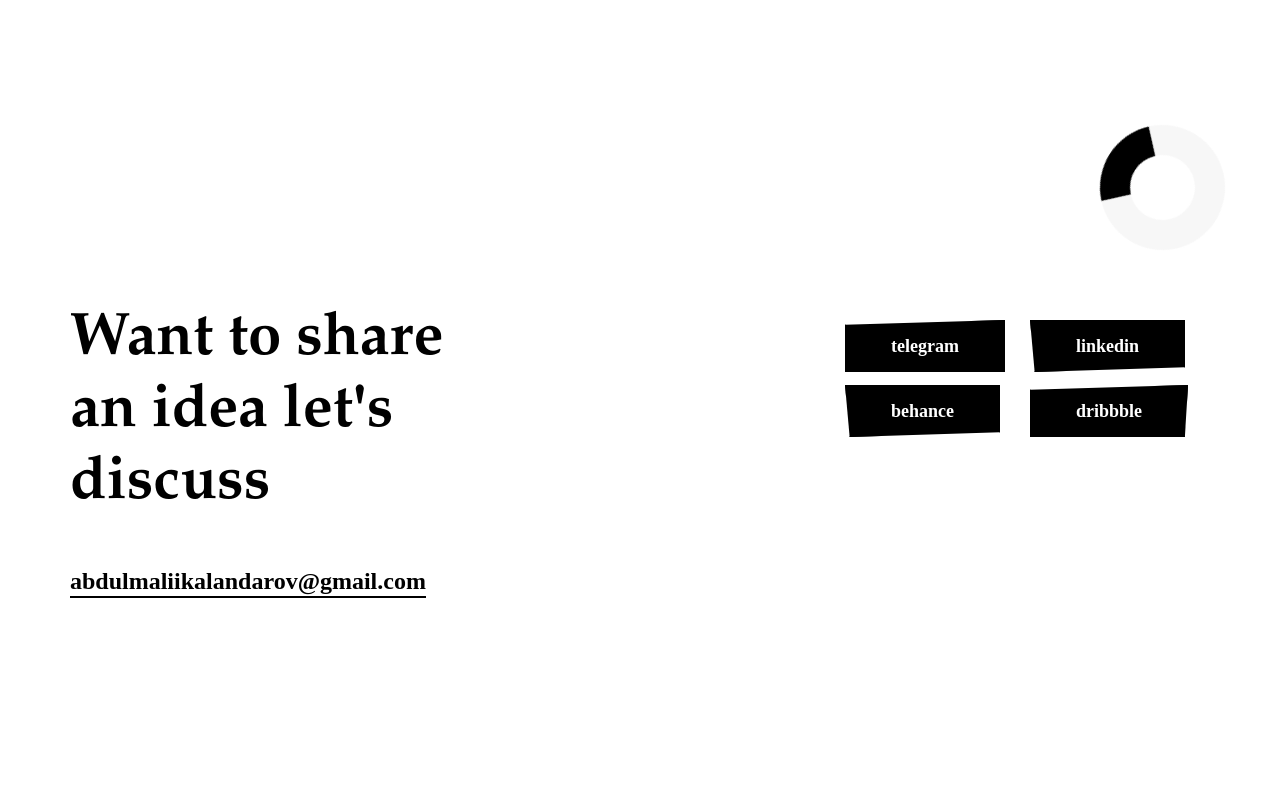
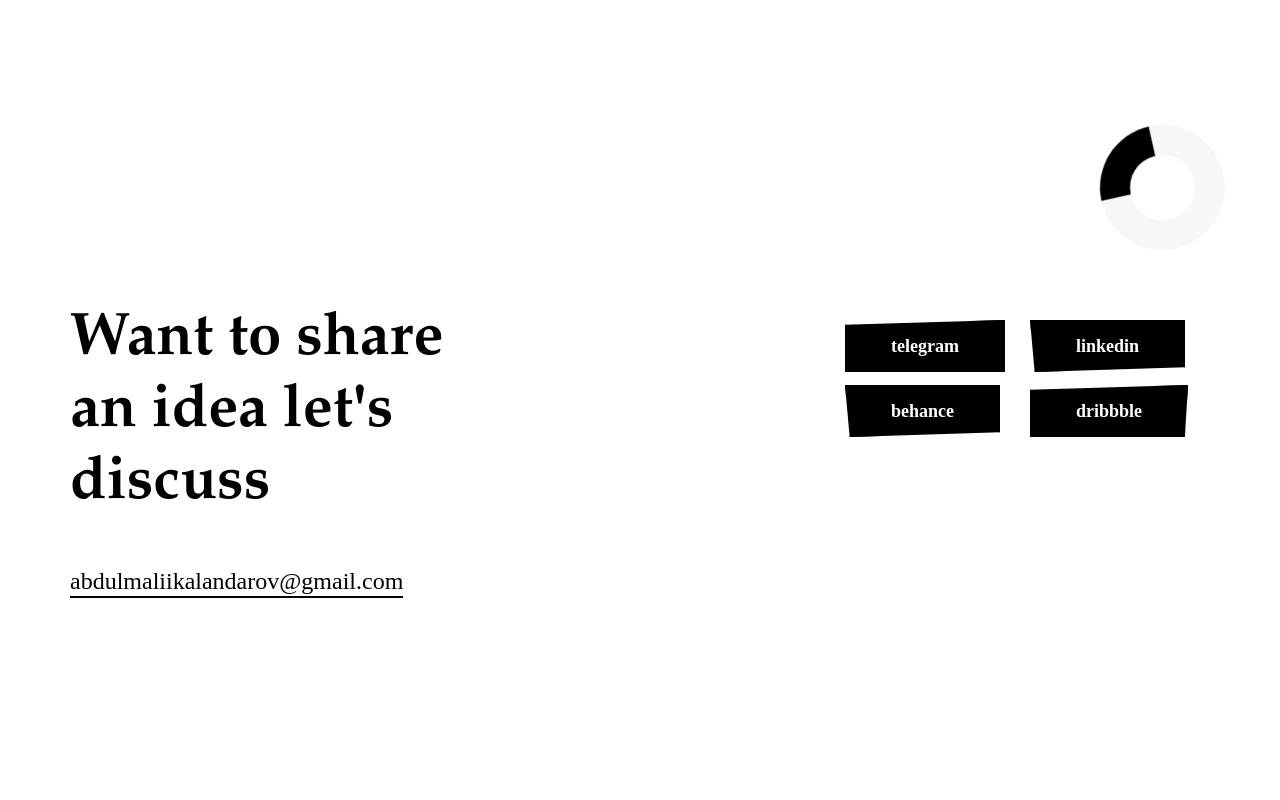
Before and after one commit to MurodMiragzamov/blog-project, a React (Create React App) app: page / in a window 1280 px wide. Shown: the top 800 px of the page. Built offline with nearby package versions, Linux system fonts and the light colour scheme.

Commit message:
a fixed bugs

```diff
--- a/src/Components/Footer/Footer.scss
+++ b/src/Components/Footer/Footer.scss
@@ -86,7 +86,7 @@
 .footer__email {
   font-family: Cera Pro;
   font-style: normal;
-  font-weight: bold;
+  font-weight: normal;
   font-size: 24px;
   line-height: 30px;
   color: #000000;
```
